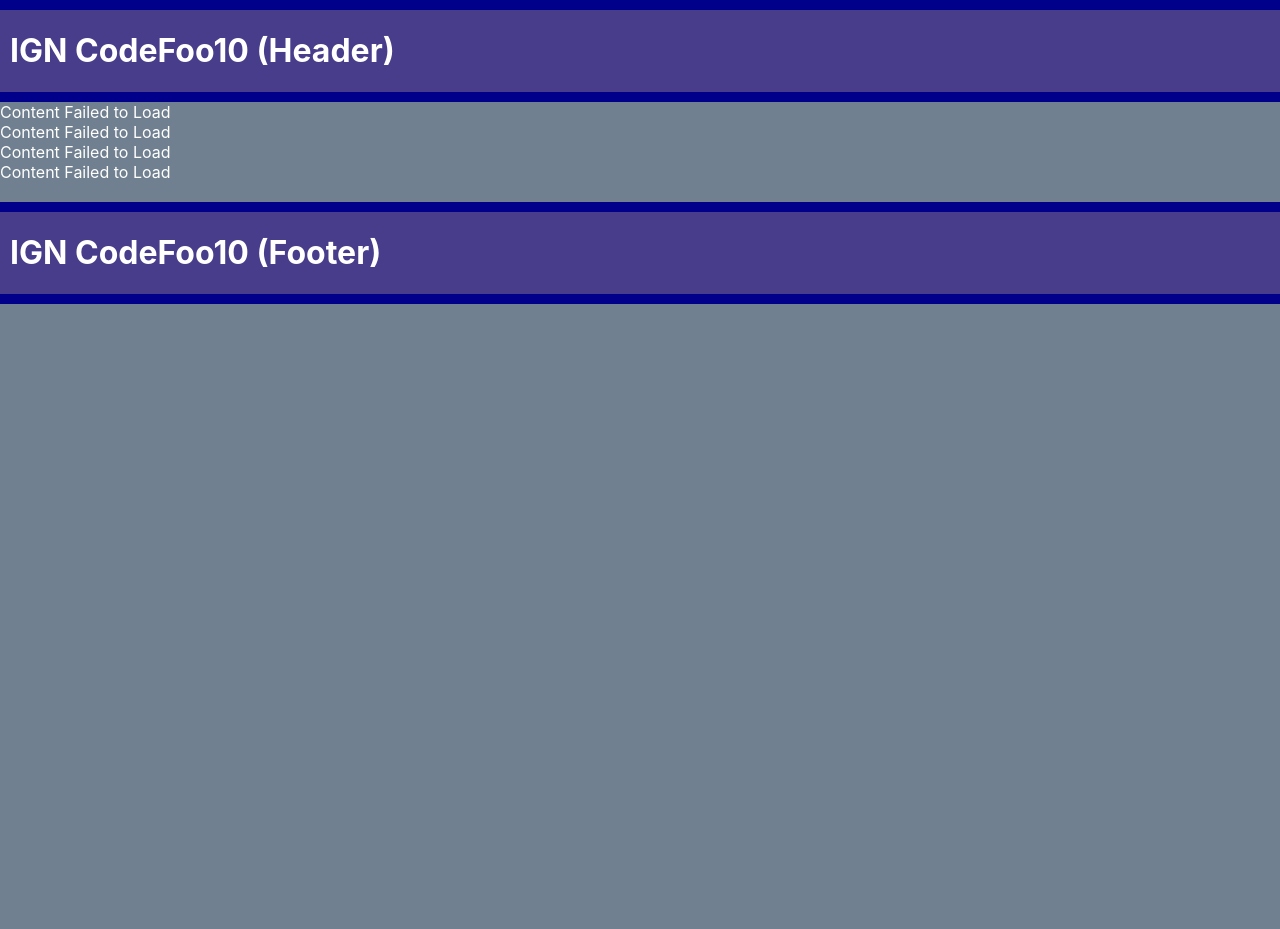
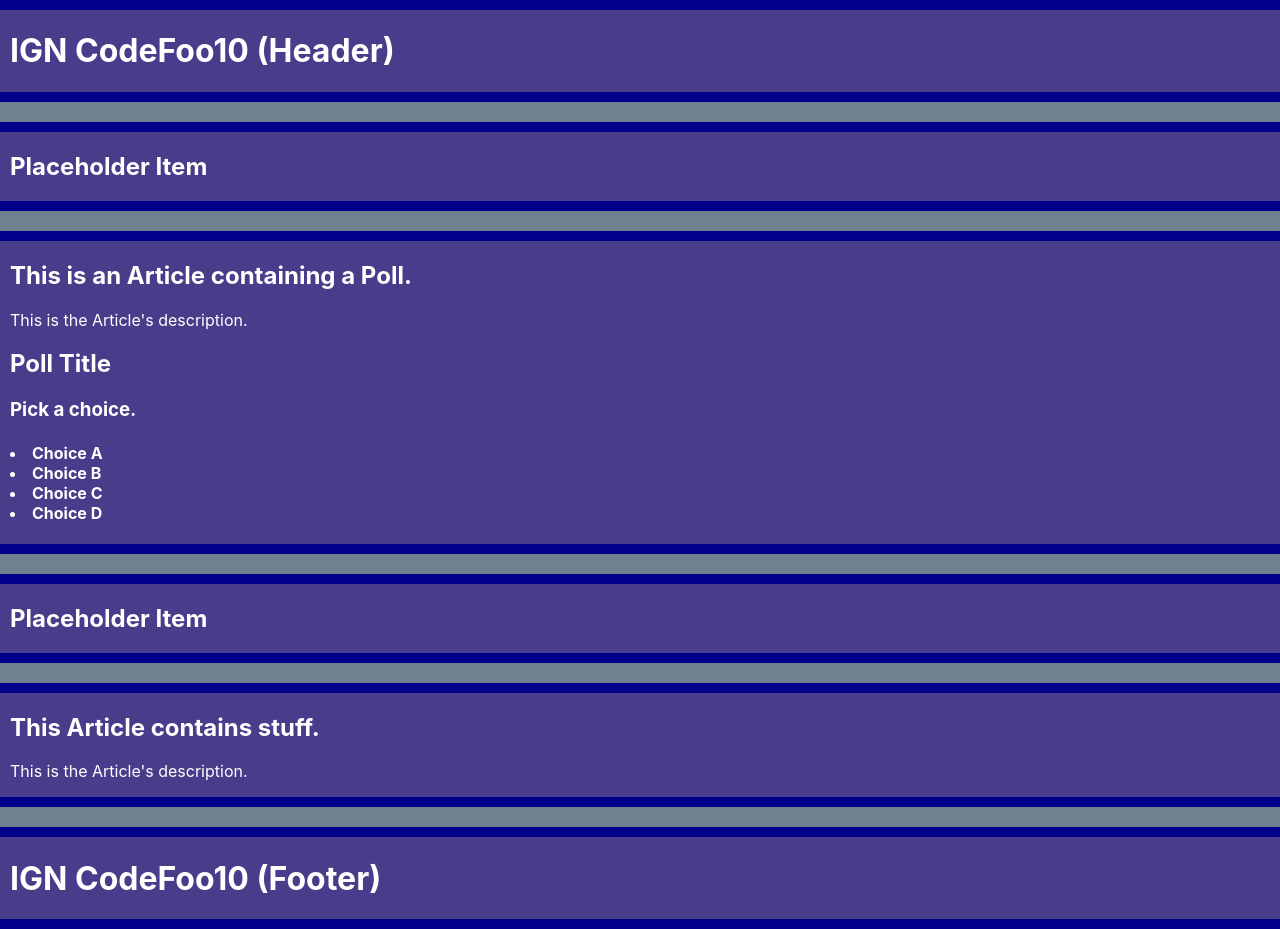
Before and after one commit to jolarios96/IGN-CodeFoo10, a React (Create React App) app: page / in a window 1280 px wide. Before the commit the page ends 800 px from the top, so only its background shows below. Built offline with nearby package versions, Linux system fonts and the light colour scheme.

Commit message:
update layout/syntax

```diff
--- a/src/components/Item.js
+++ b/src/components/Item.js
@@ -1,11 +1,15 @@
 import PropTypes from "prop-types";
 
 function Item(props) {
-  return <div className="Item">{props.content}</div>;
+  return (
+    <article className="Item">
+      {props.children ? props.children : <h2>{props.content}</h2>}
+    </article>
+  );
 }
 
 Item.defaultProps = {
-  content: "Content Failed to Load",
+  content: "Placeholder Item",
 };
 
 Item.propTypes = {
```
